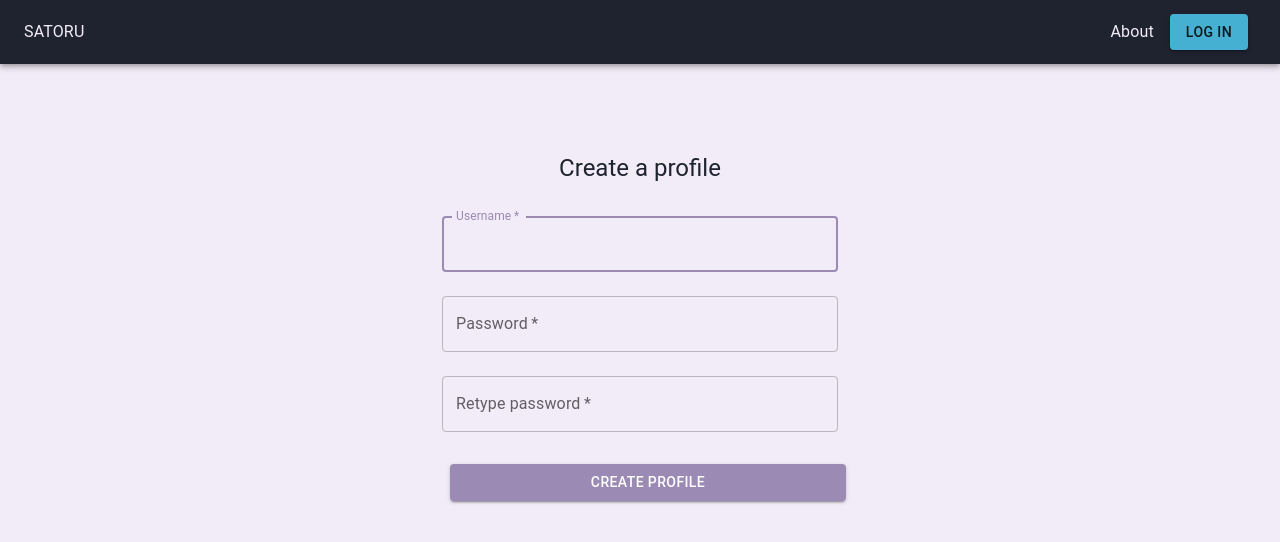
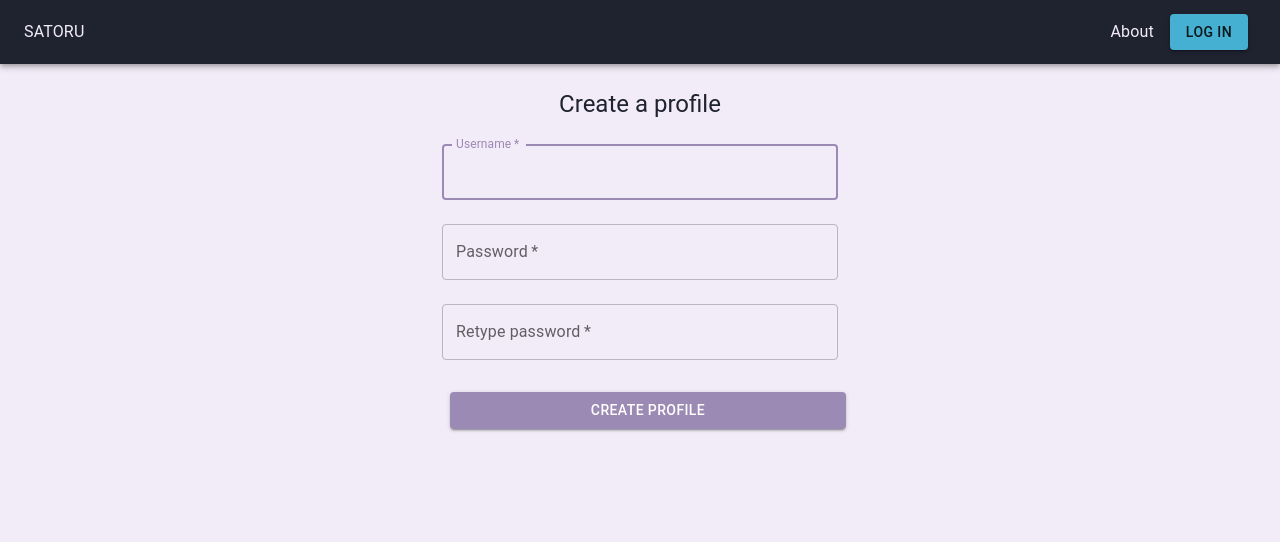
Before and after one commit to ngjianyi/CVWO, a React (Create React App) app in the folder forum-frontend/: page /user/create in a window 1280 px wide. Shown: the top 542 px of the page. Built offline with nearby package versions, Linux system fonts and the light colour scheme.

Commit message:
Tidied up code

```diff
--- a/forum-frontend/src/pages/UserCreate.tsx
+++ b/forum-frontend/src/pages/UserCreate.tsx
@@ -76,14 +76,7 @@ const UserCreate: React.FC = () => {
     return (
         <Container component="main" maxWidth="xs">
             {alert && <Alert severity="error">{alert_messsage}</Alert>}
-            <Box
-                sx={{
-                    marginTop: 8,
-                    display: "flex",
-                    flexDirection: "column",
-                    alignItems: "center",
-                }}
-            >
+            <Box>
                 <Typography component="h1" variant="h5">
                     Create a profile
                 </Typography>
```
Also changed, not shown: 1 other file (tests, documents, lock files or other folders).
